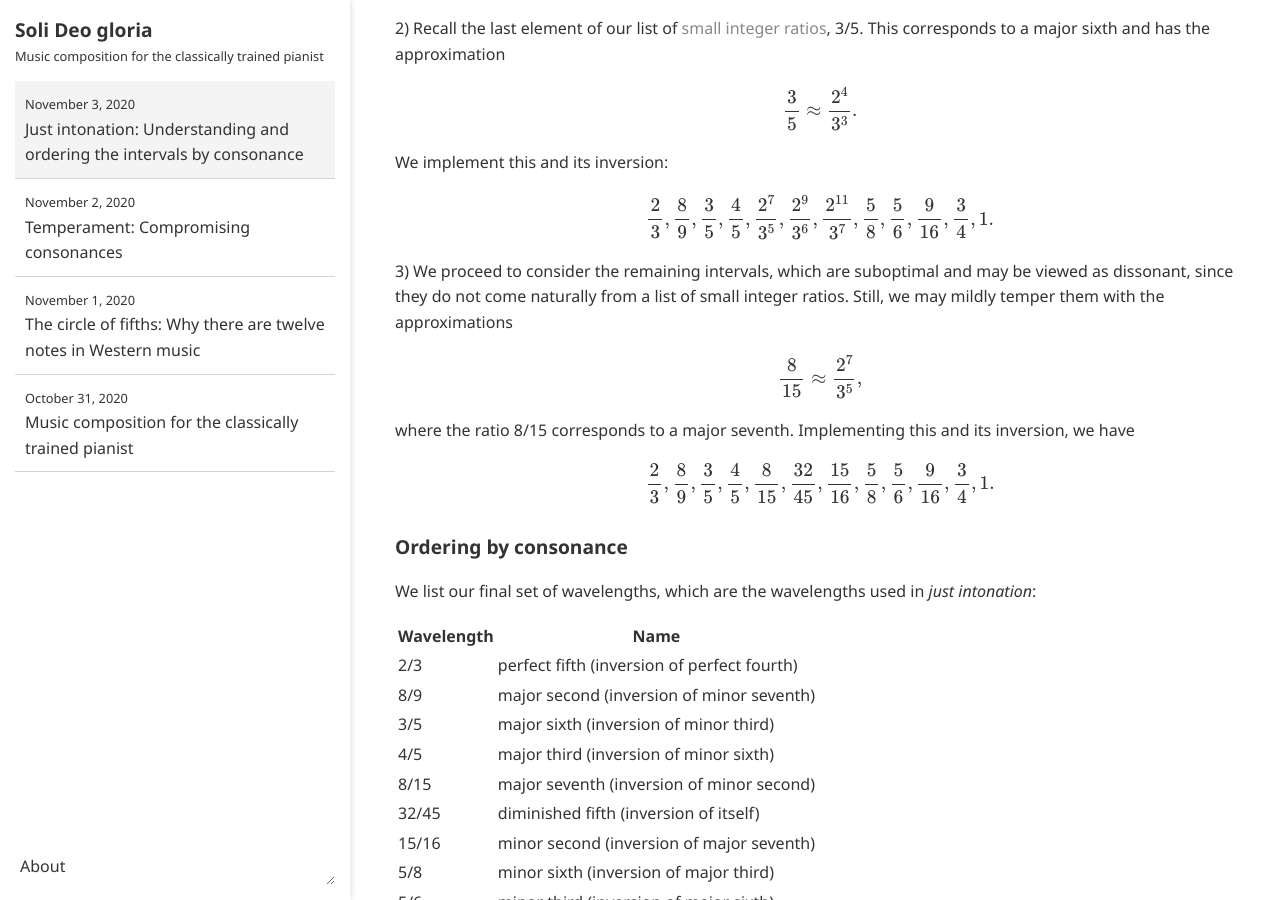
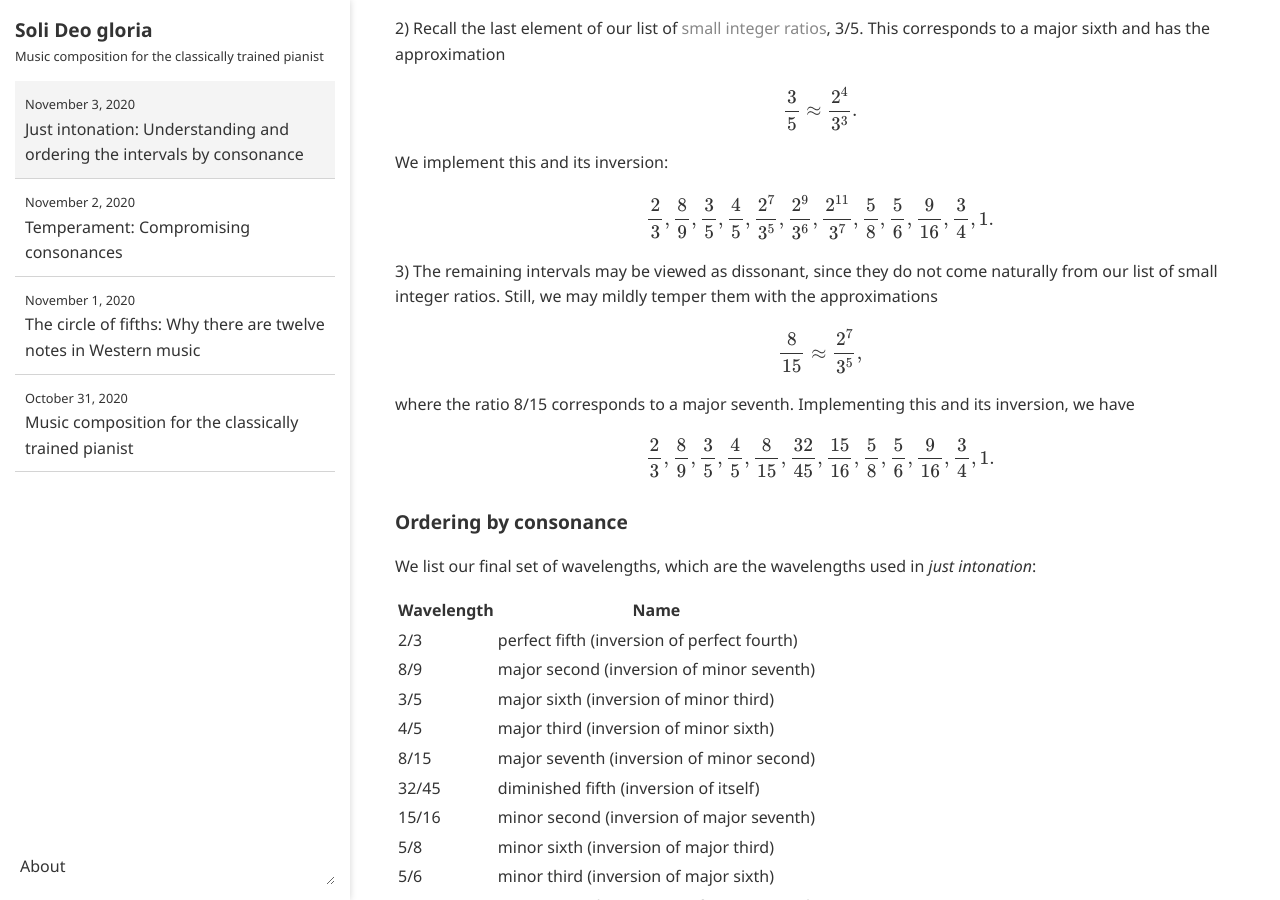
Before and after one commit to ansyblenetwork/sdg, a Jekyll site: the page built from _posts/2020-11-03-just-intonation-understanding-and-ordering-the.md, in a window 1280 px wide and 900 px high, scrolled down 805 px. Built offline with Jekyll 4.4.1, drawn with Linux system fonts in a browser that asks for light colours; formulas are drawn with MathJax 3.

Commit message:
Update 2020-11-03-just-intonation-understanding-and-ordering-the.md

```diff
--- a/_posts/2020-11-03-just-intonation-understanding-and-ordering-the.md
+++ b/_posts/2020-11-03-just-intonation-understanding-and-ordering-the.md
@@ -30,7 +30,7 @@ We implement this and its inversion:
 
 $$\frac{2}{3}, \frac{8}{9}, \frac{3}{5}, \frac{4}{5}, \frac{2^7}{3^5}, \frac{2^9}{3^6}, \frac{2^{11}}{3^7}, \frac{5}{8}, \frac{5}{6}, \frac{9}{16}, \frac{3}{4}, 1.$$
 
-3) We proceed to consider the remaining intervals, which are suboptimal and may be viewed as dissonant, since they do not come naturally from a list of small integer ratios. Still, we may mildly temper them with the approximations
+3) The remaining intervals may be viewed as dissonant, since they do not come naturally from our list of small integer ratios. Still, we may mildly temper them with the approximations
 
 $$\frac{8}{15} \approx \frac{2^7}{3^5},$$
 
```
